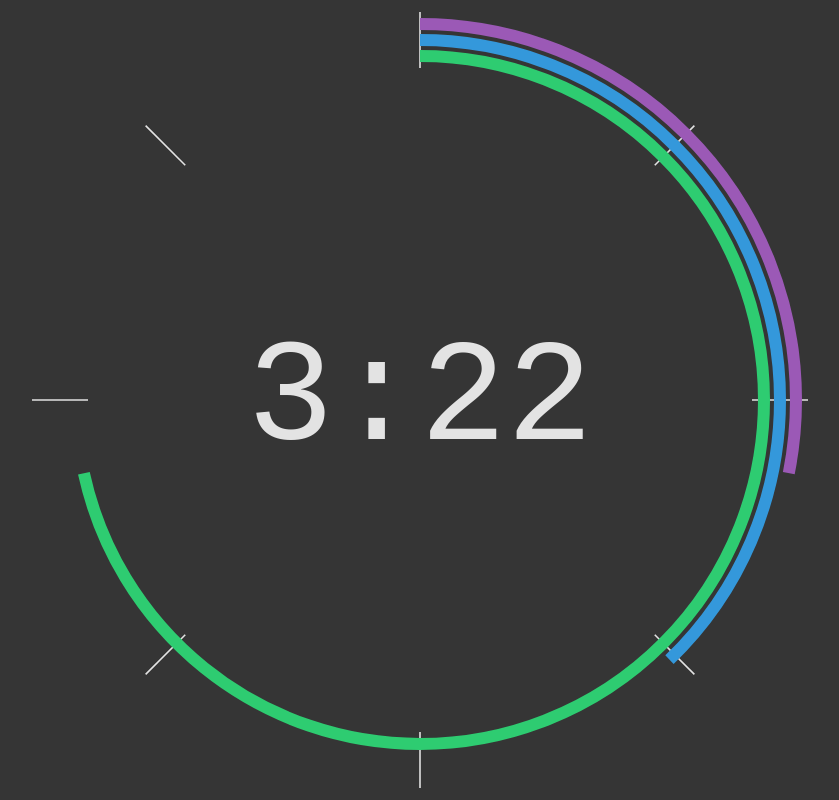
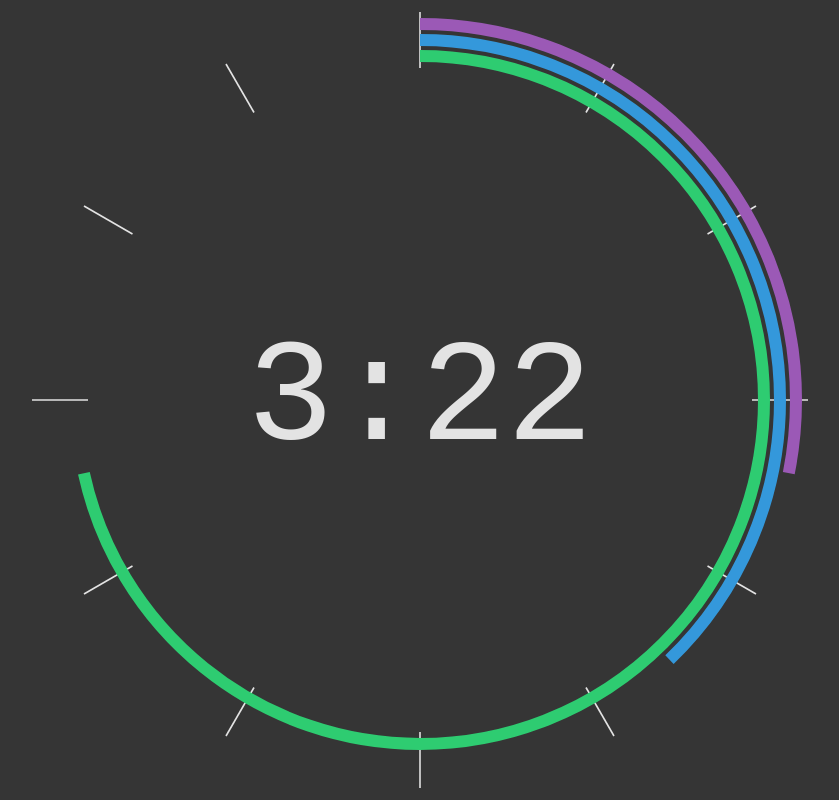
Before and after one commit to apottere/progress-clock, a plain HTML site: page index.html in a window 1280 px wide. Shown: the whole page, without its empty margins (220-1059 px from the left). Drawn offline with Linux system fonts and the light colour scheme.

Commit message:
Update index.html

```diff
--- a/index.html
+++ b/index.html
@@ -68,14 +68,19 @@
     <div id="sv-container">
         <div id="clock">00:00</div>
         <svg id="animation" viewBox="0 0 100 100">
-            <!-- cardinal directions-->
             <line x1="50" y1="8.5" x2="50" y2="1.5" stroke="#e3e3e3" stroke-width="0.2" />
             <line x1="50" y1="98.5" x2="50" y2="91.5" stroke="#e3e3e3" stroke-width="0.2" />
             <line x1="8.5" y1="50" x2="1.5" y2="50" stroke="#e3e3e3" stroke-width="0.2" />
             <line x1="98.5" y1="50" x2="91.5" y2="50" stroke="#e3e3e3" stroke-width="0.2" />
 
-            <!-- diagonals -->
-            <g transform="rotate(45 50 50)">
+            <g transform="rotate(30 50 50)">
+                <line x1="50" y1="8.5" x2="50" y2="1.5" stroke="#e3e3e3" stroke-width="0.2" />
+                <line x1="50" y1="98.5" x2="50" y2="91.5" stroke="#e3e3e3" stroke-width="0.2" />
+                <line x1="8.5" y1="50" x2="1.5" y2="50" stroke="#e3e3e3" stroke-width="0.2" />
+                <line x1="98.5" y1="50" x2="91.5" y2="50" stroke="#e3e3e3" stroke-width="0.2" />
+            </g>
+
+            <g transform="rotate(60 50 50)">
                 <line x1="50" y1="8.5" x2="50" y2="1.5" stroke="#e3e3e3" stroke-width="0.2" />
                 <line x1="50" y1="98.5" x2="50" y2="91.5" stroke="#e3e3e3" stroke-width="0.2" />
                 <line x1="8.5" y1="50" x2="1.5" y2="50" stroke="#e3e3e3" stroke-width="0.2" />
```
